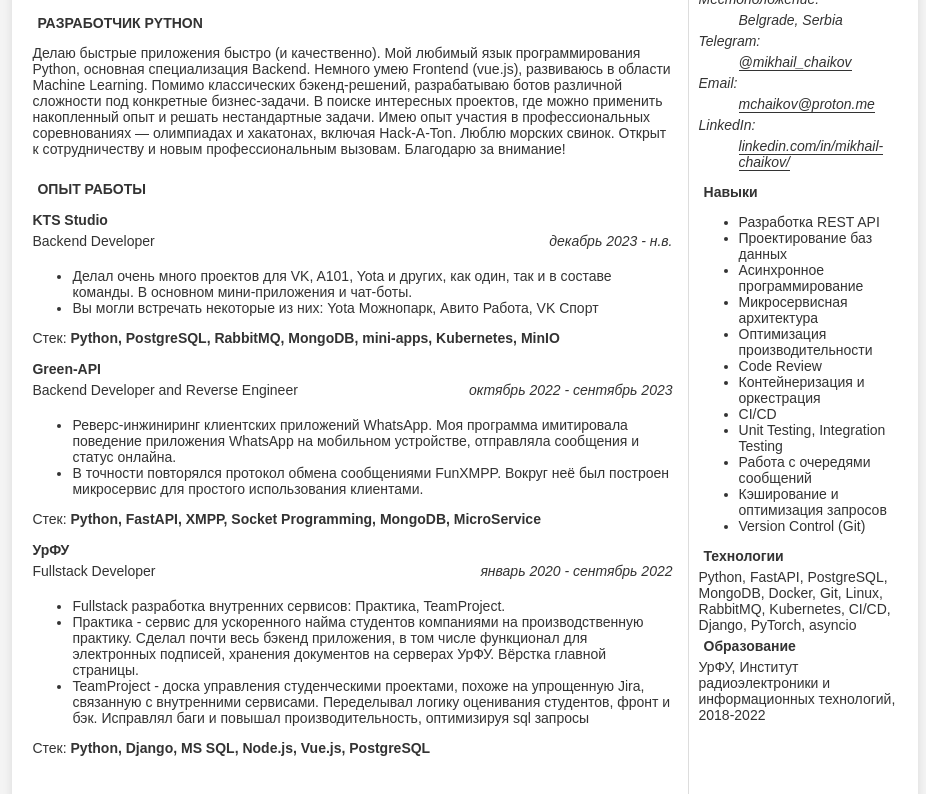
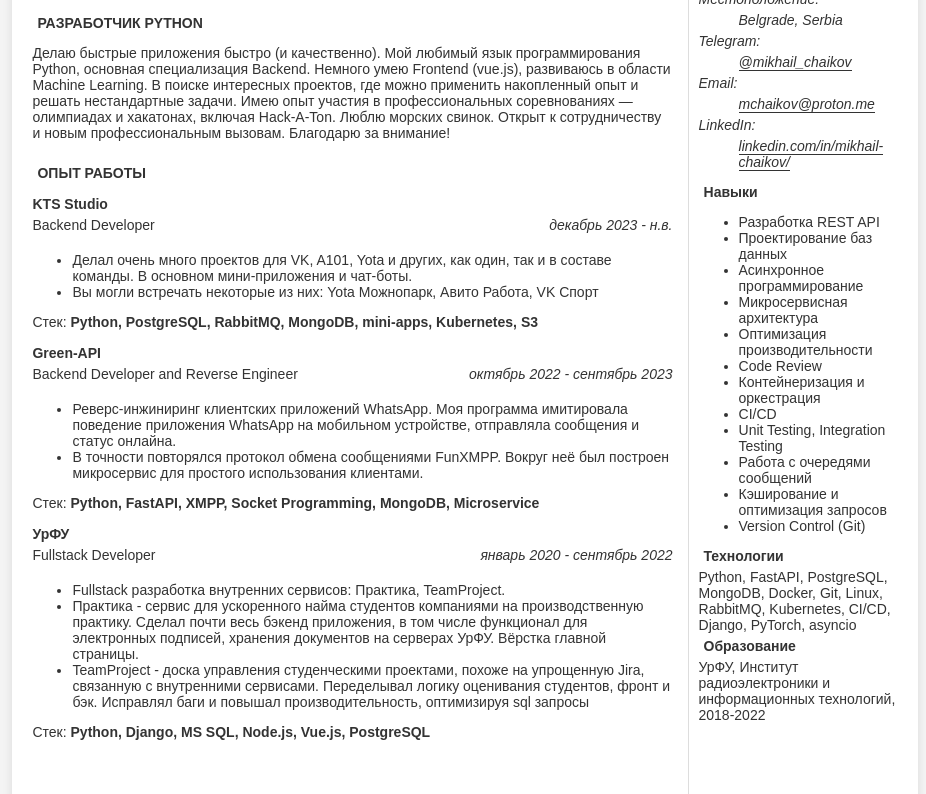
Before and after one commit to pivasikpivtsakov/resume, a plain HTML site: page index.html in a window 1280 px wide. Shown: the part 44-838 px from the top of the page, without its empty margins (175-1101 px from the left). Drawn offline with Linux system fonts and the light colour scheme.

Commit message:
Update index.html

```diff
--- a/index.html
+++ b/index.html
@@ -100,8 +100,6 @@
 
 Мой любимый язык программирования Python, основная специализация Backend. Немного умею Frontend (vue.js), развиваюсь в области Machine Learning.
 
-Помимо классических бэкенд-решений, разрабатываю ботов различной сложности под конкретные бизнес-задачи.
-
 В поиске интересных проектов, где можно применить накопленный опыт и решать нестандартные задачи.
 
 Имею опыт участия в профессиональных соревнованиях — олимпиадах и хакатонах, включая Hack-A-Ton.
@@ -131,7 +129,7 @@
                     Вы могли встречать некоторые из них: Yota Можнопарк, Авито Работа, VK Спорт
                 </li>
             </ul>
-            <span>Стек:</span> <strong>Python, PostgreSQL, RabbitMQ, MongoDB, mini-apps, Kubernetes, MinIO</strong>
+            <span>Стек:</span> <strong>Python, PostgreSQL, RabbitMQ, MongoDB, mini-apps, Kubernetes, S3</strong>
         </article>
 
         <article>
@@ -150,7 +148,7 @@
                     В точности повторялся протокол обмена сообщениями FunXMPP. Вокруг неё был построен микросервис для простого использования клиентами.
                 </li>
             </ul>
-            <span>Стек:</span> <strong>Python, FastAPI, XMPP, Socket Programming, MongoDB, MicroService</strong>
+            <span>Стек:</span> <strong>Python, FastAPI, XMPP, Socket Programming, MongoDB, Microservice</strong>
         </article>
 
         <article>
```
